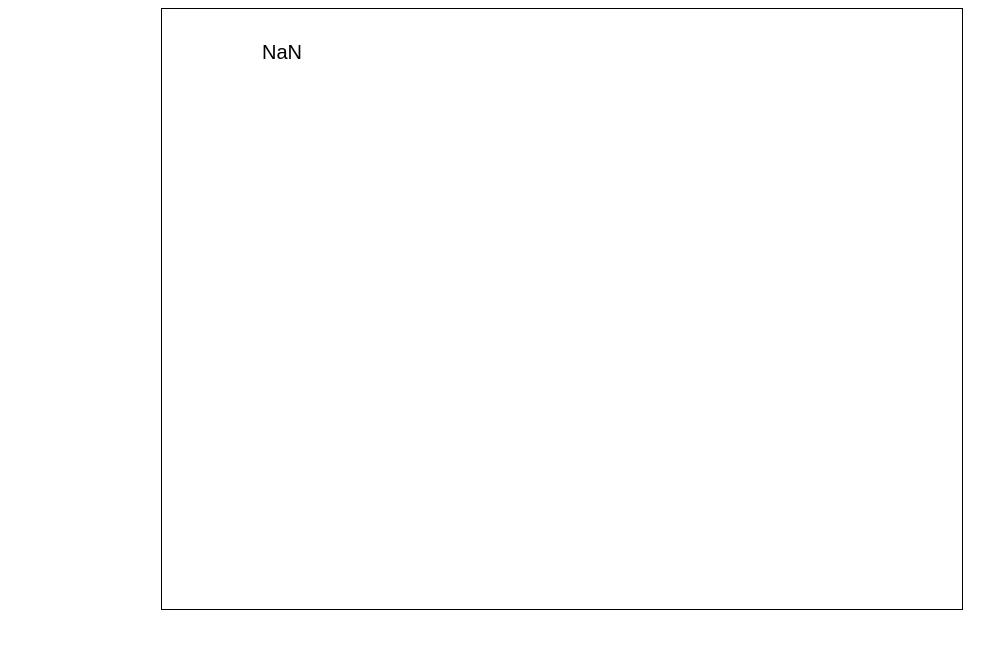
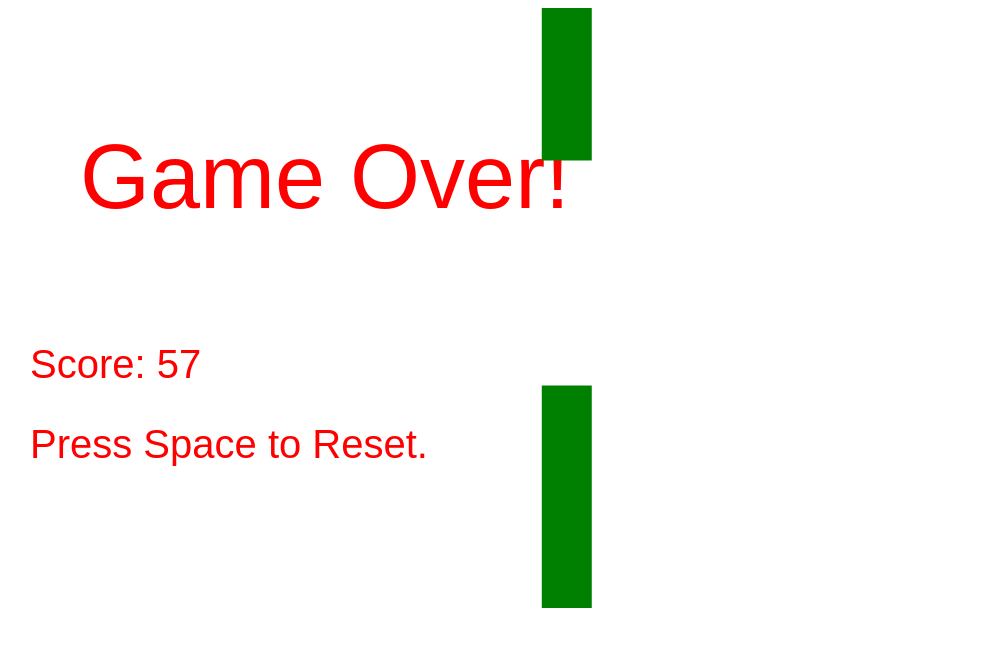
Before and after one commit to 0x0187/flappybird, a plain HTML site: page index.html in a window 1280 px wide. Shown: the whole page, without its empty margins (78-1072 px from the left). Drawn offline with Linux system fonts and the light colour scheme.

Commit message:
Update index.html
nan fix

```diff
--- a/index.html
+++ b/index.html
@@ -4,87 +4,80 @@
     <meta charset="UTF-8">
     <meta name="viewport" content="width=device-width, initial-scale=1.0">
     <title>Flappy Bird Test</title>
-    <style>
-        canvas {
-            border: 1px solid black;
-            display: block;
-            margin: 0 auto;
-        }
-    </style>
 </head>
 <body>
     <canvas id="gameCanvas" width="800" height="600"></canvas>
     <script>
-        const canvas = document.getElementById('gameCanvas');
-        const ctx = canvas.getContext('2d');
+        var canvas = document.getElementById("gameCanvas");
+        var ctx = canvas.getContext("2d");
 
-        let y_pos = 300;
-        let x_pos = 0;
+        var y_pos = 300;
+        var x_pos = 0;
 
-        let score = 0;
+        var score = 0;
 
-        let y_change = 0;
-        let descend_rate = 350;
-        let jump_power = 270;
-        let gamespeed = 15;
+        var y_change = 0;
+        var descend_rate = 350;
+        var jump_power = 270;
+        var gamespeed = 15;
 
-        let terminal_vel = 600;
+        var terminal_vel = 600;
 
-        let lost = false;
+        var lost = false;
 
-        let new_pipe_x = 0;
+        var new_pipe_x = 0;
 
-        let pipes = []; // {int: {pipe_x_pos, gap_width, gap_y_pos}}
+        var pipes = []; // {int: {pipe_x_pos, gap_width, gap_y_pos}}
 
-        function genNewPipe() {
+        function gennewpipe() {
             console.log("generating pipe!");
 
-            const thisPipe = [
+            var this_pipe = [
                 x_pos + 800,
-                Math.floor(Math.random() * 101) + 150,
-                Math.floor(Math.random() * (600 - 90)) + 90
+                Math.floor(Math.random() * (250 - 150 + 1) + 150),
+                Math.floor(Math.random() * (600 - 90 + 1) + 90)
             ];
 
-            pipes.push(thisPipe);
+            pipes.push(this_pipe);
         }
 
-        function renderPipe(pipe) {
-            const [pipe_x_pos, gap_width, gap_y_pos] = pipe;
-            const screen_x_pos = pipe_x_pos - x_pos;
+        function renderpipe(pipe) {
+            var pipe_x_pos = pipe[0];
+            var gap_width = pipe[1];
+            var gap_y_pos = pipe[2];
 
-            const top_pipe_y_pos = 0;
-            const bottom_pipe_y_pos = gap_y_pos + (gap_width / 2);
+            var screen_x_pos = pipe_x_pos - x_pos;
 
-            const top_pipe_size = gap_y_pos - (gap_width / 2);
-            const bottom_pipe_size = 600 - bottom_pipe_y_pos;
+            var top_pipe_y_pos = 0;
+            var bottom_pipe_y_pos = gap_y_pos + (gap_width / 2);
 
-            ctx.fillStyle = 'green'; // Change color here
-            ctx.fillRect(screen_x_pos, top_pipe_y_pos, 50, top_pipe_size); // top pipe
-            ctx.fillRect(screen_x_pos, bottom_pipe_y_pos, 50, bottom_pipe_size); // bottom pipe
+            var top_pipe_size = gap_y_pos - (gap_width / 2);
+            var bottom_pipe_size = 600 - bottom_pipe_y_pos;
+
+            ctx.fillStyle = "green";
+            ctx.fillRect(screen_x_pos, top_pipe_y_pos, 50, top_pipe_size); //top pipe
+            ctx.fillRect(screen_x_pos, bottom_pipe_y_pos, 50, bottom_pipe_size); //bottom pipe
         }
 
-        function renderPipes() {
-            for (let i = 0; i < pipes.length; i++) {
-                const pipe = pipes[i];
-
-                // remove pipes past screen
-                if ((pipe[0] - x_pos) + 50 < 0) {
+        function renderpipes() {
+            for (var i = 0; i < pipes.length; i++) {
+                if ((pipes[i][0] - x_pos) + 50 < 0) {
                     pipes.splice(i, 1);
-                    return;
+                    i--;
+                    continue;
                 }
-
-                renderPipe(pipe);
+                renderpipe(pipes[i]);
             }
         }
 
-        function pipeCollisionCheck() {
-            for (let i = 0; i < pipes.length; i++) {
-                const [pipe_x_pos, gap_width, gap_y_pos] = pipes[i];
-                const screen_x_pos = (pipe_x_pos - x_pos);
+        function pipecollisioncheck() {
+            for (var i = 0; i < pipes.length; i++) {
+                var pipe_x_pos = pipes[i][0];
+                var gap_width = pipes[i][1];
+                var gap_y_pos = pipes[i][2];
+                var screen_x_pos = (pipe_x_pos - x_pos);
 
-                // check x pos
                 if (screen_x_pos < 400 + 30 && screen_x_pos + 50 > 400) {
-                    // check y position
                     if (gap_y_pos - (gap_width / 2) > y_pos || gap_y_pos + (gap_width / 2) < y_pos + 30) {
                         lost = true;
                     }
@@ -92,64 +85,52 @@
             }
         }
 
-        function resetGame() {
-            y_pos = 300;
-            x_pos = 0;
-
-            score = 0;
-
-            y_change = 0;
-            pipes = [];
-            new_pipe_x = 0;
-            gamespeed = 20;
-
-            lost = false;
-            console.log('reset!');
-        }
-
         function update(dt) {
             if (!lost) {
-                // score step
                 score = (score + dt * gamespeed) + 0.5;
 
-                // lost check
                 if (y_pos + 30 > 600 || y_pos < 0) {
                     lost = true;
                 }
 
-                // pipe add check
                 if (x_pos > new_pipe_x) {
-                    // add a new pipe
-                    genNewPipe();
+                    gennewpipe();
                     new_pipe_x = x_pos + 400;
                 }
 
-                // step x position
                 x_pos = x_pos + dt * (10 * gamespeed);
-
-                // slightly increase gamespeed
                 gamespeed = gamespeed * 1.0001;
             }
 
-            // gravity
             y_change = y_change + (dt * descend_rate);
             if (y_change > terminal_vel) {
                 y_change = terminal_vel;
             }
 
-            // y_pos step
             y_pos = y_pos + y_change * dt;
         }
 
-        function keyDownHandler(e) {
+        function resetgame() {
+            y_pos = 300;
+            x_pos = 0;
+            score = 0;
+            y_change = 0;
+            pipes = [];
+            new_pipe_x = 0;
+            gamespeed = 20;
+            lost = false;
+            console.log('reset!');
+        }
+
+        function keyDownHandler(event) {
             console.log("pressed!");
-            if (e.key === " ") {
+            if (event.key == " ") {
                 if (lost) {
-                    resetGame();
+                    resetgame();
                 } else {
                     y_change = y_change - jump_power - Math.max(y_change, -100);
                 }
-            } else if (e.key === "k") {
+            } else if (event.key == "k") {
                 lost = true;
             }
         }
@@ -157,42 +138,40 @@
         function draw() {
             ctx.clearRect(0, 0, canvas.width, canvas.height);
 
-            ctx.fillStyle = 'white'; // Change color here
+            ctx.fillStyle = "white";
             ctx.fillRect(400, y_pos, 30, 30);
 
             if (lost) {
-                ctx.fillStyle = 'black'; // Change color here
-                ctx.font = '90px Arial';
-                ctx.fillText('Gameover!', 150, 200);
-                ctx.font = '40px Arial';
-                ctx.fillText('Score: ' + Math.floor(score) + '.', 100, 370);
-                ctx.fillText('Press space to reset.', 100, 450);
+                ctx.font = "90px Arial";
+                ctx.fillStyle = "red";
+                ctx.fillText("Game Over!", 150, 200);
+                ctx.font = "40px Arial";
+                ctx.fillText("Score: " + Math.floor(score), 100, 370);
+                ctx.fillText("Press Space to Reset.", 100, 450);
             } else {
-                ctx.fillStyle = 'black'; // Change color here
-                ctx.font = '20px Arial';
+                ctx.font = "20px Arial";
                 ctx.fillText(Math.floor(score), 100, 50);
             }
 
-            // call renderpipes
-            renderPipes();
-            pipeCollisionCheck();
+            renderpipes();
+            pipecollisioncheck();
         }
 
-        let lastTime = 0;
+        function gameLoop() {
+            var now = performance.now();
+            var dt = now - lastTime;
+            lastTime = now;
 
-        function gameLoop(timestamp) {
-            const deltaTime = timestamp - lastTime;
-            lastTime = timestamp;
-
-            update(deltaTime / 1000);
+            update(dt / 1000);
             draw();
 
             requestAnimationFrame(gameLoop);
         }
 
+        var lastTime = performance.now();
+        gameLoop();
+
         document.addEventListener("keydown", keyDownHandler, false);
-
-        gameLoop();
     </script>
 </body>
 </html>
```
